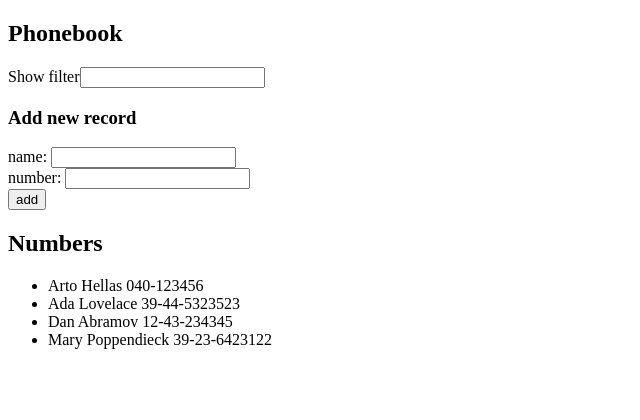
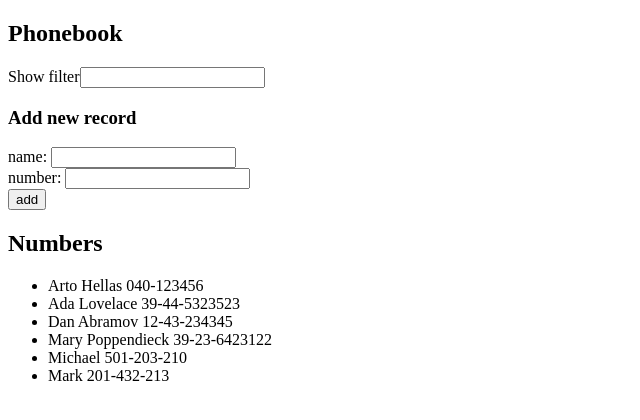
Before and after one commit to majkelmichel/full_stack_open, a React (Create React App) app in the folder part2/phonebook/: page / in a window 1280 px wide. Shown: the top 420 px of the page, without its empty margins (0-640 px from the left). Built offline with nearby package versions, Linux system fonts and the light colour scheme; data requests are answered from the project's data file.

Commit message:
Ex. 2.15 and 2.16 done

```diff
--- a/part2/phonebook/db.json
+++ b/part2/phonebook/db.json
@@ -1,5 +1,5 @@
 {
-  "persons":[
+  "persons": [
     {
       "name": "Arto Hellas",
       "number": "040-123456",
@@ -19,6 +19,16 @@
       "name": "Mary Poppendieck",
       "number": "39-23-6423122",
       "id": 4
+    },
+    {
+      "name": "Michael",
+      "number": "501-203-210",
+      "id": 5
+    },
+    {
+      "name": "Mark",
+      "number": "201-432-213",
+      "id": 6
     }
   ]
 }
--- a/part2/phonebook/src/components/App.js
+++ b/part2/phonebook/src/components/App.js
@@ -1,5 +1,5 @@
-import React, { useState, useEffect } from 'react'
-import axios from 'axios'
+import React, { useState, useEffect } from 'react';
+import numberService from '../services/numbers';
 
 const Filter = ({ search, handleChange }) => {
     return (
@@ -41,8 +41,8 @@ const App = () => {
     const [ search, setSearch ] = useState('');
 
     const hook = () => {
-        axios
-            .get('http://localhost:3001/persons')
+        numberService
+            .getAll()
             .then(res => {
                 setPersons(res.data);
             });
@@ -71,7 +71,11 @@ const App = () => {
         if (persons.some(obj => obj.name === personObj.name)) {
             return alert(`${newName} is already added to the phonebook`)
         }
-        setPersons(persons.concat(personObj));
+        numberService
+            .newRecord(personObj)
+            .then(res => {
+                setPersons(persons.concat(res.data));
+            });
         setNewName('');
         setNewNumber('');
     }
--- /dev/null
+++ b/part2/phonebook/src/services/numbers.js
@@ -0,0 +1,11 @@
+import axios from 'axios';
+
+const getAll = () => {
+    return axios.get('http://localhost:3001/persons')
+}
+
+const newRecord = (record) => {
+    return axios.post('http://localhost:3001/persons', record)
+}
+
+export default { getAll, newRecord }
```
Also changed, not shown: 1 other file (tests, documents, lock files or other folders).
